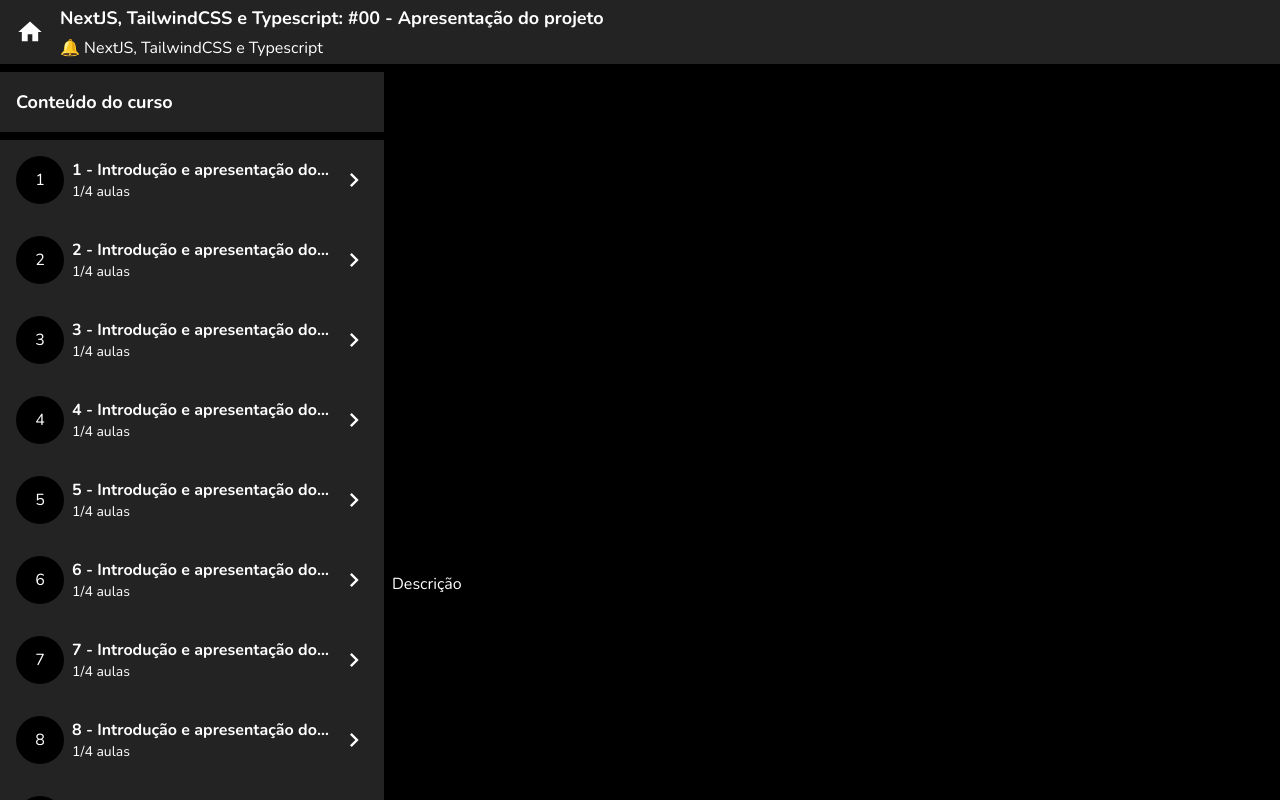
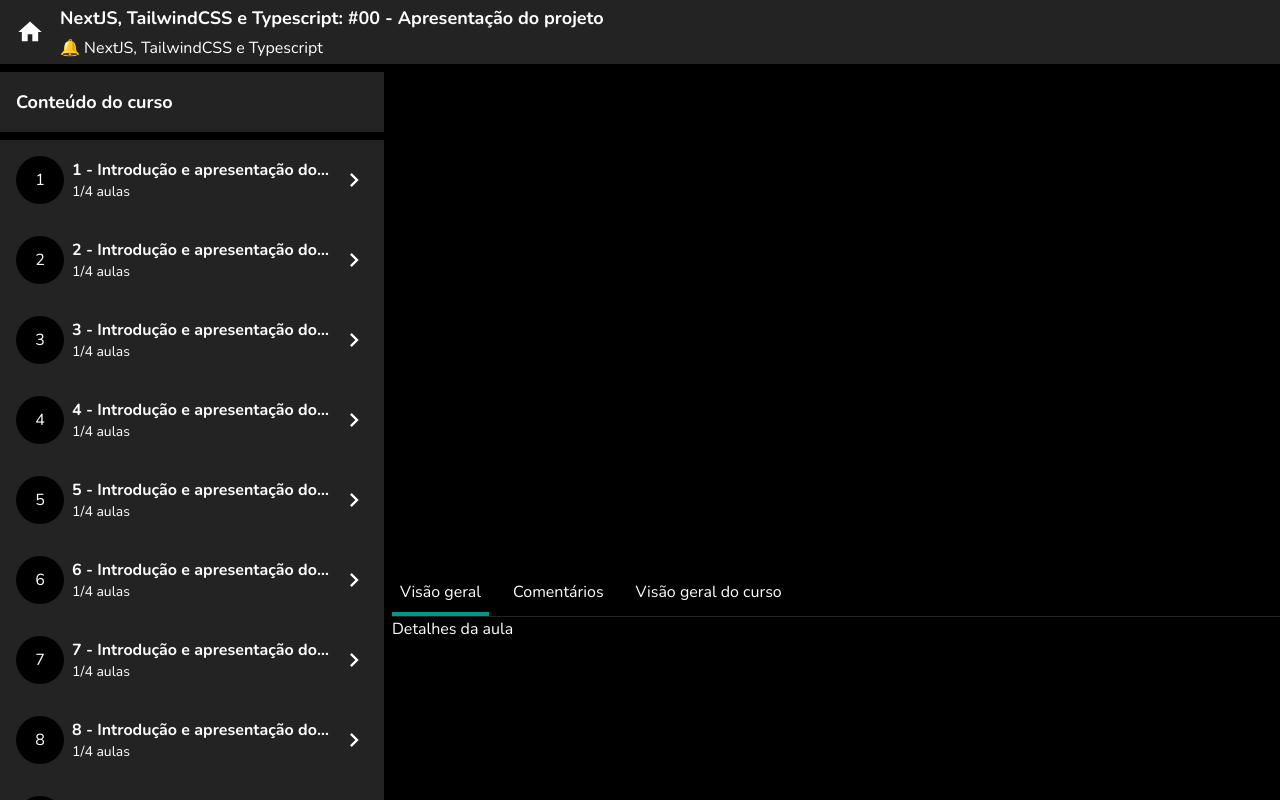
Before and after one commit to guilhermegiovani/course-platform, a Next.js app: page /player/1/1 in a window 1280 px wide. Built offline with nearby package versions, Linux system fonts and the light colour scheme.

Commit message:
feat: add tabs component

```diff
--- a/package.json
+++ b/package.json
@@ -10,6 +10,7 @@
   },
   "dependencies": {
     "@radix-ui/react-dropdown-menu": "^2.1.16",
+    "@radix-ui/react-tabs": "^1.1.13",
     "clsx": "^2.1.1",
     "next": "^16.1.0",
     "react": "18.2.0",
@@ -25,7 +26,7 @@
     "@types/react-dom": "^18",
     "autoprefixer": "^10.4.22",
     "babel-plugin-react-compiler": "1.0.0",
-    "eslint": "^8",
+    "eslint": "^9",
     "eslint-config-next": "^16.1.0",
     "postcss": "^8.5.6",
     "tailwindcss": "^4.1.17",
--- a/src/components/player/player-class-details/PlayerClassDetails.tsx
+++ b/src/components/player/player-class-details/PlayerClassDetails.tsx
@@ -3,6 +3,8 @@
 import { PlayerVideoPlayer } from "./components/PlayerVideoPlayer"
 import { IPlayerClassGroupProps } from "../playlist/components/PlayerClassGroup"
 import { useMemo } from "react"
+import * as Tabs from "@radix-ui/react-tabs";
+import clsx from "clsx"
 
 interface IPlayerClassDetailsProps {
     playingClassId: string
@@ -38,9 +40,53 @@
                 />
             </div>
 
-            <div>
-                Descrição
-            </div>
+            <Tabs.Root defaultValue="class-details">
+                <Tabs.List className="flex gap-4">
+                    <Tabs.Trigger
+                        value="class-details"
+                        className={clsx(
+                            "p-2 flex items-center justify-center",
+                            "border-b-4 border-transparent data-[state=active]:border-primary cursor-pointer"
+                        )}
+                    >
+                        Visão geral
+                    </Tabs.Trigger>
+
+                    <Tabs.Trigger
+                        value="class-comments"
+                        className={clsx(
+                            "p-2 flex items-center justify-center",
+                            "border-b-4 border-transparent data-[state=active]:border-primary cursor-pointer"
+                        )}
+                    >
+                        Comentários
+                    </Tabs.Trigger>
+
+                    <Tabs.Trigger
+                        value="course-details"
+                        className={clsx(
+                            "p-2 flex items-center justify-center",
+                            "border-b-4 border-transparent data-[state=active]:border-primary cursor-pointer"
+                        )}
+                    >
+                        Visão geral do curso
+                    </Tabs.Trigger>
+                </Tabs.List>
+
+                <hr className="border-paper" />
+
+                <Tabs.Content value="class-details">
+                    Detalhes da aula
+                </Tabs.Content>
+
+                <Tabs.Content value="class-comments">
+                    Comentários da aula
+                </Tabs.Content>
+
+                <Tabs.Content value="course-details">
+                    Detalhes do curso
+                </Tabs.Content>
+            </Tabs.Root>
         </div>
     )
 }
```
Also changed, not shown: 1 other file (tests, documents, lock files or other folders).
